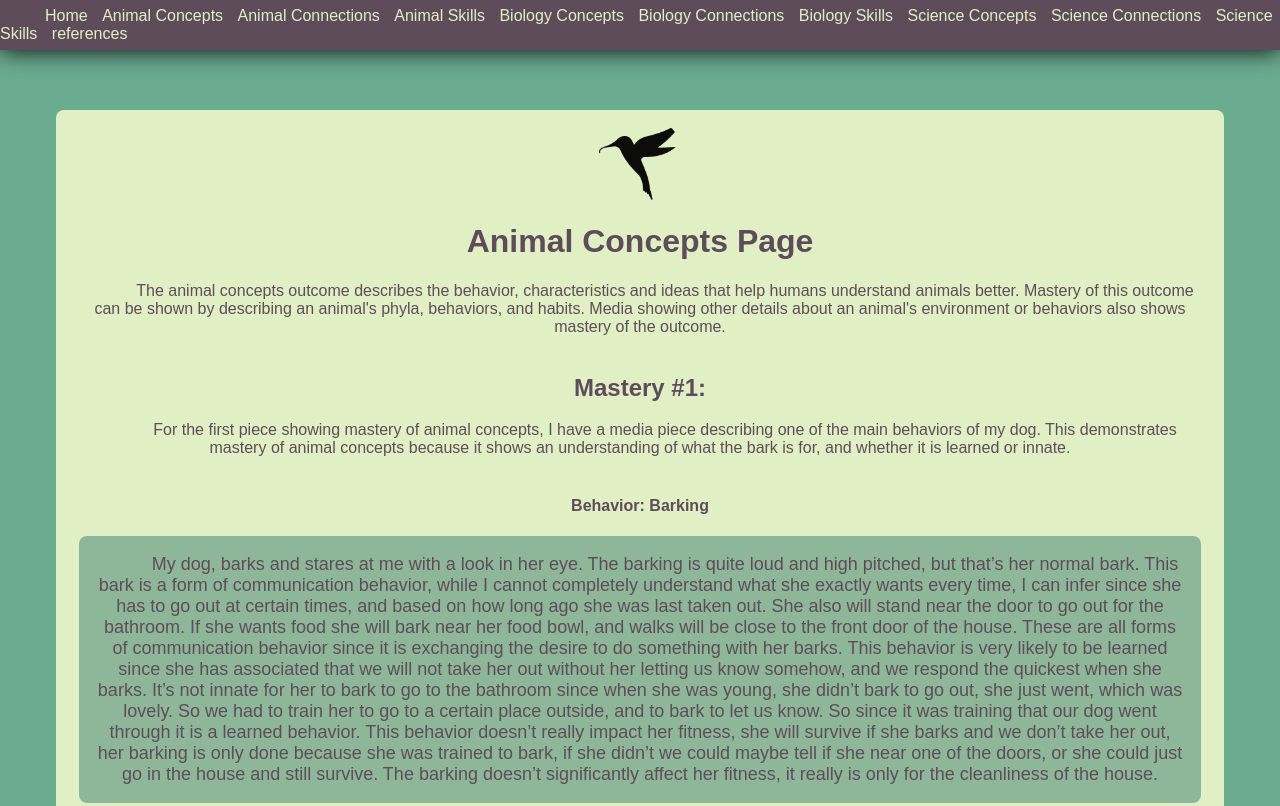
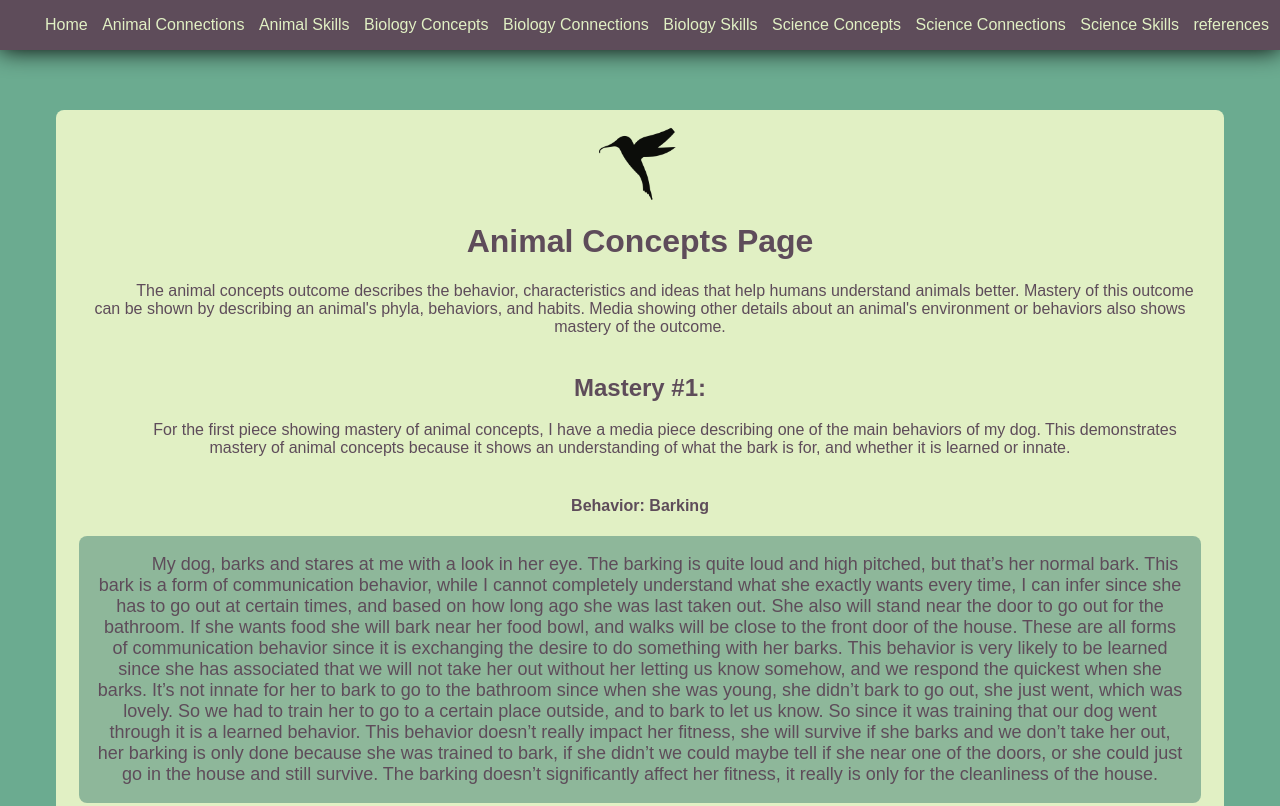
Before and after one commit to tyrotoxism1/tyrotoxism1.github.io, a plain HTML site: page html/animal_concepts.html in a window 1280 px wide. Shown: the top 806 px of the page. Drawn offline with Linux system fonts and the light colour scheme.

Commit message:
Update animal_concepts.html

```diff
--- a/html/animal_concepts.html
+++ b/html/animal_concepts.html
@@ -14,7 +14,6 @@
         <nav>
             <ul>
                 <li><a href="../index.html">Home</a></li>
-                <li><a href="../html/animal_concepts.html">Animal Concepts</a></li>
                 <li><a href="../html/animal_connections.html">Animal Connections</a></li>
                 <li><a href="../html/animal_skills.html">Animal Skills</a></li>
                 <li><a href="../html/biology_concepts.html">Biology Concepts</a></li>
```
